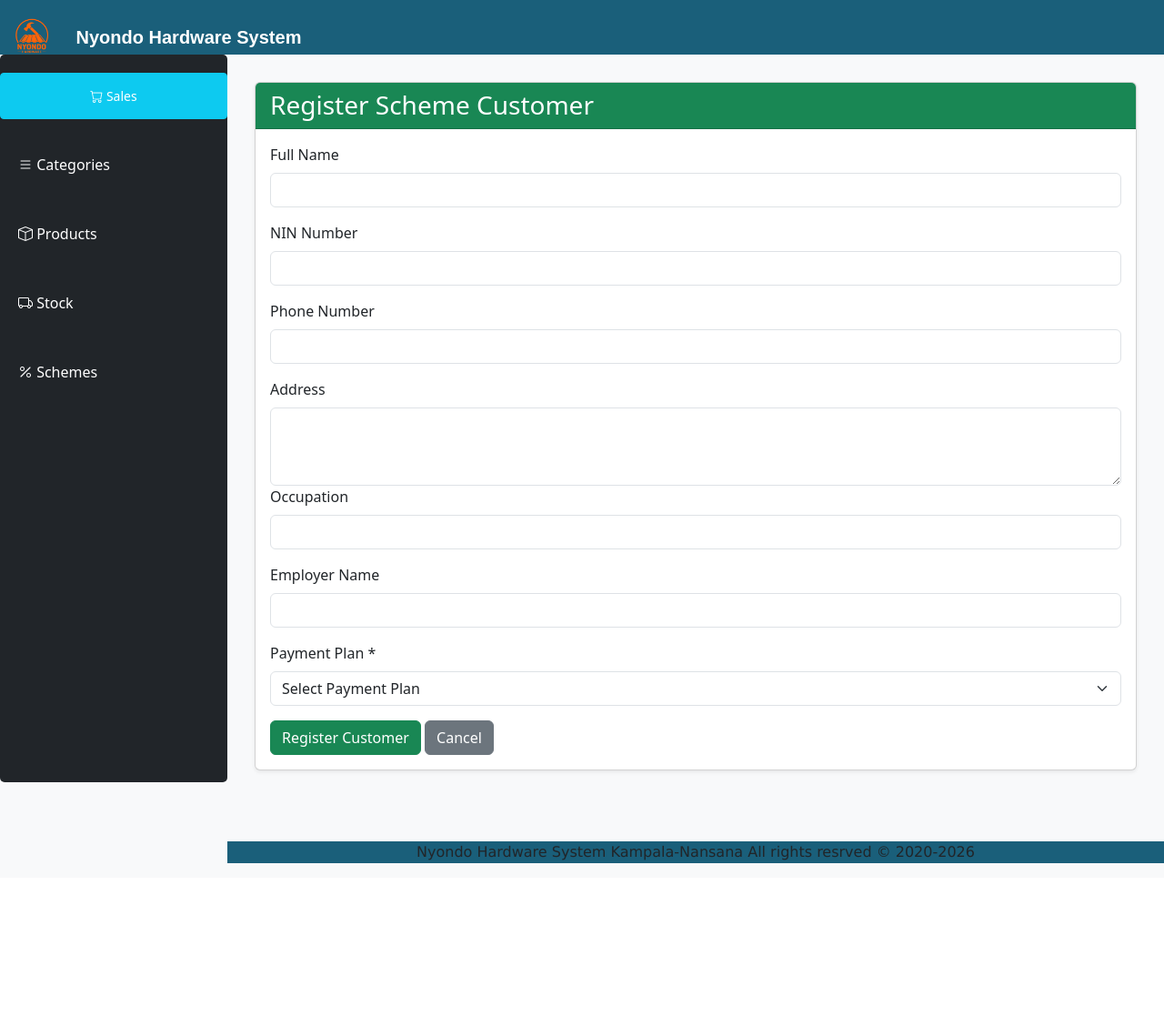
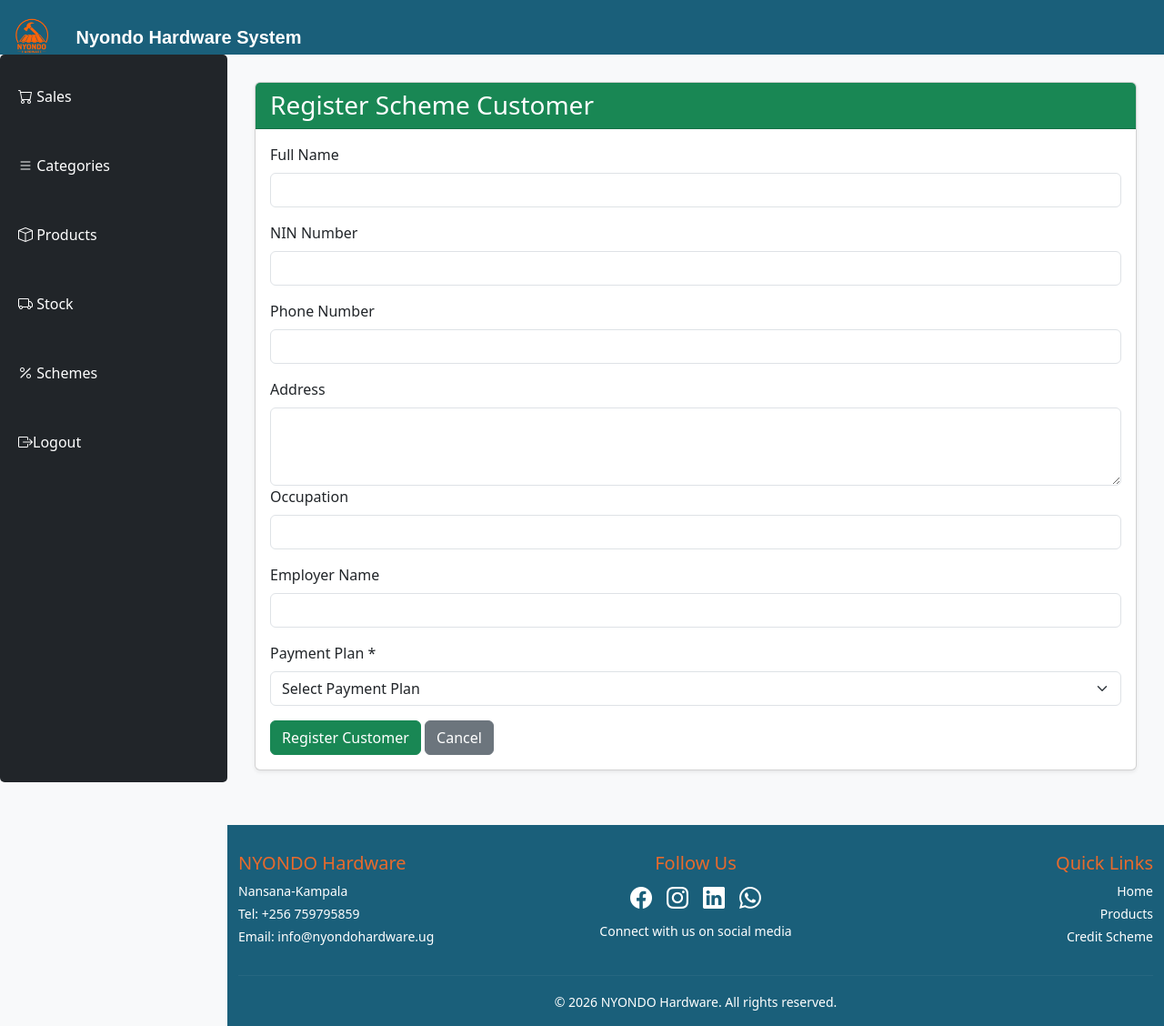
Before and after one commit to StenaVicky/Original-Refactory-Project, a Django app: page /schemeapp/register/ in a window 1280 px wide. Shown: the whole page at 91% size. Before the commit the page ends 949 px from the top, so only its background shows below. Run offline with Django 5.2, Linux system fonts and the light colour scheme.

Commit message:
footer update

```diff
--- a/nyondoproject/settings.py
+++ b/nyondoproject/settings.py
@@ -109,7 +109,7 @@ AUTH_PASSWORD_VALIDATORS = [
 
 LANGUAGE_CODE = 'en-us'
 
-TIME_ZONE = 'UTC'
+TIME_ZONE = 'Africa/Nairobi'
 
 USE_I18N = True
 
--- a/nyondoproject/urls.py
+++ b/nyondoproject/urls.py
@@ -17,6 +17,7 @@ Including another URLconf
 from django.urls import path,include
 from django.contrib import admin
 from . import views
+from django.contrib.auth import views as auth_views
 
 
 
@@ -28,5 +29,6 @@ urlpatterns = [
     path("saleapp/", include("saleapp.urls")),
     path("stockapp/", include("stockapp.urls")),
     path("schemeapp/",include("schemeapp.urls")),
-
+     path('logout/', views.logout, name='logout'),
+    path('logout/', auth_views.LogoutView.as_view(next_page='/login/'), name='logout'),
 ]
--- a/nyondoproject/views.py
+++ b/nyondoproject/views.py
@@ -69,3 +69,7 @@ def login_view(request):
         if username == "admin" and password == "admin123":
             return redirect("dashboard")
     return render(request, "login.html")
+
+def logout(request):
+
+    return render(request, 'logout.html')
--- a/saleapp/templates/base.html
+++ b/saleapp/templates/base.html
@@ -102,11 +102,16 @@
 
     <div class="sidebar" style="border-radius: 5px; top: 60px;">
 
-        <a href="{% url 'home' %}" class="btn btn-info btn-sm"><i class="bi bi-cart"></i> Sales</a><br>
+        <a href="{% url 'home' %}" ><i class="bi bi-cart"></i> Sales</a><br>
         <a href="{% url 'category_list' %}" ><i class="bi bi-list"></i> Categories</a><br>
         <a href="{% url 'product_list' %}" ><i class="bi bi-box"></i> Products</a><br>
         <a href="{% url 'stock_receipt_list' %}" ><i class="bi bi-truck"></i> Stock</a><br>
         <a href="{% url 'scheme_customer_list' %}" ><i class="bi bi-percent"></i> Schemes</a><br>
+        <a href="{% url 'logout' %}"><i class="bi bi-box-arrow-right"></i>Logout</a><br>
+
+</a>
+
+</a>
 
     </div>
     <main class="main-content">
@@ -114,11 +119,51 @@
         {% endblock %}
     </main>
 
-    <footer class="mt-5 mb-1">
-        <p style="text-align: center; background-color: #1a5f7a; font-family: geneva;">Nyondo Hardware System
-            Kampala-Nansana All rights resrved &copy; 2020-2026</p>
+   <footer style="background-color: #1a5f7a; color: white; padding: 30px 0 15px 0; margin-top: 30px;">
+    <div class="container">
+        <div class="row">
 
-    </footer>
+            <div class="col-md-4 text-center text-md-start mb-3 mb-md-0">
+                <h5 style="color: #e86a2c;">NYONDO Hardware</h5>
+                <p class="small mb-1">Nansana-Kampala</p>
+                <p class="small mb-1">Tel: +256 759795859</p>
+                <p class="small">Email: info@nyondohardware.ug</p>
+            </div>
+
+
+            <div class="col-md-4 text-center mb-3 mb-md-0">
+                <h5 style="color: #e86a2c;">Follow Us</h5>
+                <div class="d-flex justify-content-center gap-3">
+                    <a href="https://facebook.com/nyondohardware" target="_blank" class="text-white" style="font-size: 24px;">
+                        <i class="bi bi-facebook"></i>
+                    </a>
+                    <a href="https://instagram.com/nyondohardware" target="_blank" class="text-white" style="font-size: 24px;">
+                        <i class="bi bi-instagram"></i>
+                    </a>
+                    <a href="https://linkedin.com/company/nyondohardware" target="_blank" class="text-white" style="font-size: 24px;">
+                        <i class="bi bi-linkedin"></i>
+                    </a>
+                    <a href="https://wa.me/256700123456" target="_blank" class="text-white" style="font-size: 24px;">
+                        <i class="bi bi-whatsapp"></i>
+                    </a>
+                </div>
+                <p class="small mt-2">Connect with us on social media</p>
+            </div>
+
+
+            <div class="col-md-4 text-center text-md-end">
+                <h5 style="color: #e86a2c;">Quick Links</h5>
+                <p class="small mb-1"><a href="/" style="color: white; text-decoration: none;">Home</a></p>
+                <p class="small mb-1"><a href="/saleapp/products/" style="color: white; text-decoration: none;">Products</a></p>
+                <p class="small"><a href="/schemeapp/" style="color: white; text-decoration: none;">Credit Scheme</a></p>
+            </div>
+        </div>
+        <hr class="my-3" style="border-color: rgba(255,255,255,0.2);">
+        <div class="text-center">
+            <small>&copy; 2026 NYONDO Hardware. All rights reserved.</small>
+        </div>
+    </div>
+</footer>
     <script src="https://cdn.jsdelivr.net/npm/bootstrap@5.3.3/dist/js/bootstrap.bundle.min.js"></script>
 
 </body>
--- a/saleapp/templates/create_sale.html
+++ b/saleapp/templates/create_sale.html
@@ -37,6 +37,12 @@
                 <input type="number" name="quantity" class="form-control" min="1" required>
             </div>
 
+            <div class="mb-3">
+                <label class="form-label">Distance</label>
+                <input type="number" name="distance" class="form-control" min="1" required>
+            </div>
+
+
             <button type="submit" class="btn btn-primary">Save Sale</button>
             <a href="{% url 'home' %}" class="btn btn-danger">Cancel</a>
         </form>
--- a/saleapp/templates/home.html
+++ b/saleapp/templates/home.html
@@ -32,7 +32,7 @@
             <td>{{ sale.product_name.category_name.category_name }}</td>
             <td>{{ sale.product_name.unit_price|floatformat:2|intcomma }}</td>
             <td>{{ sale.quantity }}</td>
-            <td>{{ sale.total_price|floatformat:2|intcomma }}</td>
+            <td>{{ sale.total_amount|floatformat:2|intcomma }}</td>
             <td>{{ sale.sale_date|date:"j F Y, H:i" }}</td>
             <td>
                 <a href="{% url 'invoice' sale.id %}" class="btn btn-dark btn-sm">Invoice</a>
--- a/saleapp/urls.py
+++ b/saleapp/urls.py
@@ -19,7 +19,7 @@ from saleapp import views
 
 
 urlpatterns = [
-    path("/", views.home, name="home"),
+    path("", views.home, name="home"),
 
     path("categories/", views.category_list, name="category_list"),
     path("categories/create/", views.create_category, name="create_category"),
--- a/saleapp/views.py
+++ b/saleapp/views.py
@@ -121,6 +121,7 @@ def create_sale(request):
         else:
             transport_fee = 30000
             transport_note = "Standard delivery fee"
+            product_total += transport_fee
 
 
         received = StockReceipt.objects.filter(product=product).aggregate(Sum('quantity_received'))['quantity_received__sum'] or 0
@@ -128,7 +129,7 @@ def create_sale(request):
         available = received - sold
 
         if qty > available:
-            return render(request, "add_sale.html", {
+            return render(request, "create_sale.html", {
                 'products': products,
                 'error': f'Only {available} items available'
             })
@@ -143,7 +144,7 @@ def create_sale(request):
             total_amount=product_total
         )
 
-        return redirect('view_invoice', sale_id=sale.id)
+        return redirect('invoice', sale_id=sale.id)
 
     return render(request, "create_sale.html", {'products': products})
 
--- a/schemeapp/models.py
+++ b/schemeapp/models.py
@@ -1,4 +1,5 @@
 from django.db import models
+from django.utils import timezone
 
 
 # Create your models here.
@@ -10,6 +11,7 @@ class SchemeCustomer(models.Model):
     occupation = models.CharField(max_length=255)
     employer_name = models.CharField(max_length=255)
     payment_plan = models.CharField(max_length=255, blank=True, null=True)
+    date_registered = models.DateField(default=timezone.now)
 
     def __str__(self):
         return self.full_name
--- a/schemeapp/templates/register_scheme_customer.html
+++ b/schemeapp/templates/register_scheme_customer.html
@@ -9,10 +9,19 @@
     </div>
 
     <div class="card-body">
+    {% if messages %}
+                {% for message in messages %}
+                    <div class="alert alert-danger alert-dismissible fade show" role="alert">
+                        {{ message }}
+                        <button type="button" class="btn-close" data-bs-dismiss="alert" aria-label="Close"></button>
+                    </div>
+                {% endfor %}
+            {% endif %}
 
         <form method="POST">
 
             {% csrf_token %}
+
 
             <div class="mb-3">
                 <label class="form-label">Full Name</label>
@@ -26,19 +35,13 @@
             <div class="mb-3">
                 <label class="form-label">NIN Number</label>
 
-                <input type="text"
-                       name="nin_number"
-                       class="form-control"
-                       required>
+                <input type="text" name="nin_number" class="form-control" required minlength="14" maxlength="14" pattern="[A-Z0-9]{14}" title="Enter a valid 14-character NIN">
             </div>
 
             <div class="mb-3">
                 <label class="form-label">Phone Number</label>
 
-                <input type="text"
-                       name="phone_number"
-                       class="form-control"
-                       required>
+                <input type="text" name="phone_number" class="form-control" required pattern="^(?:\+256|256|0)(7[0-9]{8}|2[0-9]{8})$" title="Enter a valid Ugandan phone number">
             </div>
 
             <div class="mb-6">
--- a/schemeapp/views.py
+++ b/schemeapp/views.py
@@ -3,6 +3,8 @@ from .models import SchemeCustomer, SchemePayment, SchemeGoodsPickup
 from saleapp.models import Product, Sales
 from django.db.models import Sum
 from stockapp.models import StockReceipt
+from django.utils import timezone
+from django.contrib import messages
 
 
 # Create your views here.
@@ -13,15 +15,33 @@ def scheme_customer_list(request):
 
 def register_scheme_customer(request):
     if request.method == 'POST':
+        nin_number = request.POST.get('nin_number')
+
+        phone_number = request.POST.get('phone_number')
+        if not phone_number.startswith(('0', '+256', '256')):
+            messages.error(request, "Phone number must start with 0, +256, or 256.")
+            return render(request, 'register_scheme_customer.html')
+
+        if SchemeCustomer.objects.filter(phone_number=phone_number).exists():
+            messages.error(request, "A customer with this phone number already exists.")
+            return render(request, 'register_scheme_customer.html')
+
+
+        if SchemeCustomer.objects.filter(nin_number=nin_number).exists():
+            messages.error(request, "A customer with this NIN number already exists.")
+            return render(request, 'register_scheme_customer.html')
         SchemeCustomer.objects.create(
-           full_name=request.POST.get('full_name'),
-           nin_number=request.POST.get('nin_number'),
-           phone_number=request.POST.get('phone_number'),
-             address=request.POST.get('address'),
-             occupation=request.POST.get('occupation'),
-             employer_name=request.POST.get('employer_name'),
-             payment_plan=request.POST.get('payment_plan'),
+            full_name=request.POST.get('full_name'),
+            nin_number=request.POST.get('nin_number'),
+            phone_number=request.POST.get('phone_number'),
+            address=request.POST.get('address'),
+            occupation=request.POST.get('occupation'),
+            employer_name=request.POST.get('employer_name'),
+            payment_plan=request.POST.get('payment_plan'),
+            date_registered=timezone.now(),
         )
+        # messages.success(request, "Customer registered successfully.")
+
         return redirect('scheme_customer_list')
     return render(request, 'register_scheme_customer.html')
 
--- a/stockapp/templates/goods_received_note.html
+++ b/stockapp/templates/goods_received_note.html
@@ -17,7 +17,7 @@
         <table class="table table-bordered">
             <tr>
                 <th>Product</th>
-                <td>{{rceipt.product.product_name}}</td>
+                <td>{{receipt.product.product_name}}</td>
             </tr>
             <tr>
                 <th>Supplier</th>
@@ -33,7 +33,7 @@
             </tr>
             <tr>
                 <th>Total Amount Due</th>
-                <td><strong>{{receipt.total_amount_due}}</strong></td>
+                <td><strong>{{receipt.total_amount}}</strong></td>
             </tr>
             <tr>
                 <th>Supplier payment Status</th>
--- a/stockapp/views.py
+++ b/stockapp/views.py
@@ -19,10 +19,10 @@ def create_stock_receipt(request):
     products = Product.objects.all()
 
     if request.method == "POST":
-        product = get_object_or_404(Product, id=request.POST.get("product"))
+        products = get_object_or_404(Product, id=request.POST.get("product"))
 
         receipt = StockReceipt.objects.create(
-            product=product,
+            product_name=request.POST.get("product_name"),
             supplier_name=request.POST.get("supplier_name"),
             quantity_received=int(request.POST.get("quantity_received")),
             unit_cost=float(request.POST.get("unit_cost")),
```
Also changed, not shown: saleapp/templates/invoice.html (+10 -1 lines), saleapp/templates/logout.html (added, +16 -0 lines), db.sqlite3, schemeapp/migrations/0003_schemecustomer_date_registered.py (added).
